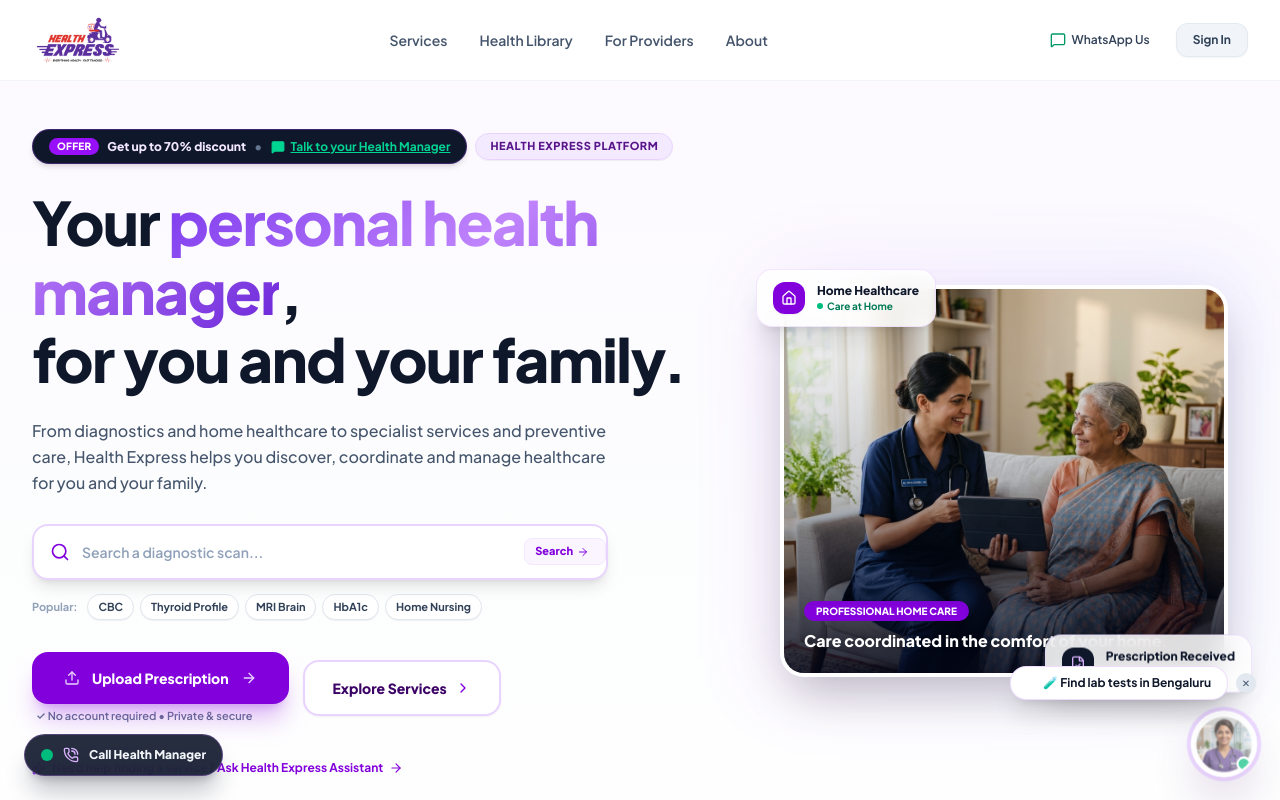
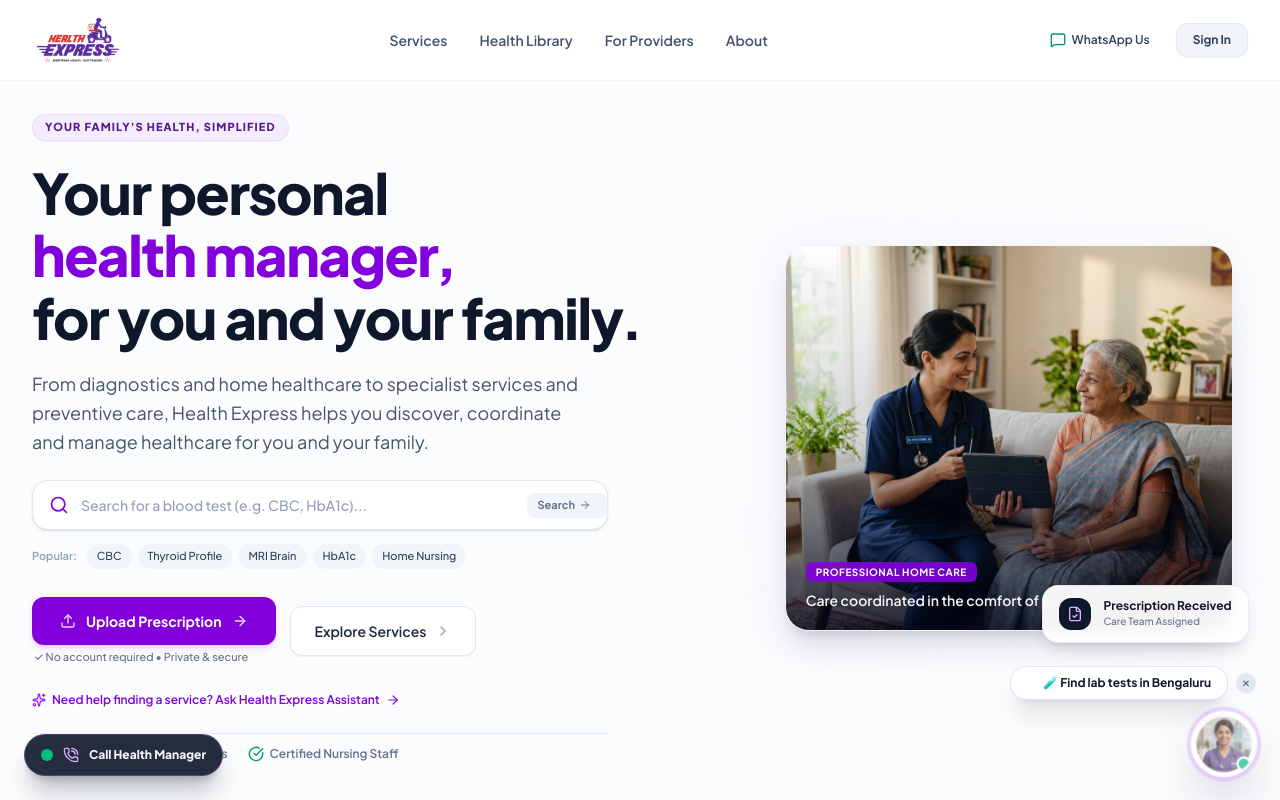
Before and after one commit to Tarunmakode123/healthexpressweb, a React (Vite) app: page / in a window 1280 px wide. Shown: the top 800 px of the page. Built offline with nearby package versions, Linux system fonts and the light colour scheme.

Commit message:
refactor: apply editorial brand reset to hero section with single eyebrow, restrained purple accents, and max 1 floating card

```diff
--- a/src/components/sections/HeroSection.jsx
+++ b/src/components/sections/HeroSection.jsx
@@ -2,16 +2,16 @@
 import { Link, useNavigate } from 'react-router-dom';
 import {
   Search, Upload, ArrowRight, CheckCircle, Sparkles, MessageSquare,
-  FlaskConical, Scan, Home, Dna, FileCheck, ShieldCheck, ChevronRight, Activity, X
+  FlaskConical, Scan, Home, Dna, FileCheck, ShieldCheck, ChevronRight, X
 } from 'lucide-react';
 import { openWhatsApp } from '../../utils/whatsapp';
-import DiscountHeroBanner from '../common/DiscountHeroBanner';
 import { searchServicesQuery } from '../../services/serviceSearchEngine';
 
 const ROTATING_PLACEHOLDERS = [
-  "Search for a blood test...",
-  "Find nursing care at home...",
-  "Search a diagnostic scan...",
+  "Search healthcare services, tests, scans or care...",
+  "Search for a blood test (e.g. CBC, HbA1c)...",
+  "Find nursing care or dressing at home...",
+  "Search a diagnostic scan (e.g. MRI, CT)...",
   "Find a health package..."
 ];
 
@@ -36,7 +36,7 @@
   useEffect(() => {
     const interval = setInterval(() => {
       setPlaceholderIndex((prev) => (prev + 1) % ROTATING_PLACEHOLDERS.length);
-    }, 3200);
+    }, 3500);
     return () => clearInterval(interval);
   }, []);
 
@@ -75,50 +75,48 @@
   };
 
   const handleOpenChatbot = () => {
-    // Dispatch custom event to trigger global assistant modal
     window.dispatchEvent(new CustomEvent('open-health-express-assistant'));
   };
 
   return (
-    <section className="relative overflow-hidden bg-gradient-to-b from-purple-50/60 via-slate-50/40 to-white pt-6 pb-16 md:pt-12 md:pb-24">
+    <section className="relative overflow-hidden bg-slate-50/50 pt-4 pb-12 sm:pt-8 sm:pb-20">
 
-      {/* Subtle Background Ambient Glow Orbs */}
-      <div className="absolute top-0 right-1/4 w-96 h-96 bg-purple-200/30 rounded-full blur-3xl pointer-events-none -z-10 animate-pulse-glow" />
-      <div className="absolute bottom-10 left-10 w-80 h-80 bg-indigo-200/20 rounded-full blur-2xl pointer-events-none -z-10" />
+      {/* Soft Ambient Radial Background Lighting */}
+      <div className="absolute top-0 right-1/4 w-[480px] h-[480px] bg-purple-100/40 rounded-full blur-3xl pointer-events-none -z-10" />
+      <div className="absolute bottom-0 left-10 w-96 h-96 bg-indigo-100/30 rounded-full blur-3xl pointer-events-none -z-10" />
 
       <div className="max-w-7xl mx-auto px-4 sm:px-6 lg:px-8 relative z-10">
-        <div className="grid grid-cols-1 lg:grid-cols-12 gap-10 lg:gap-8 items-center">
+        <div className="grid grid-cols-1 lg:grid-cols-12 gap-8 lg:gap-12 items-center">
 
-          {/* LEFT COLUMN: POSITIONING, HEADLINE, SEARCH & CTAS */}
-          <div className="lg:col-span-7 space-y-6 text-left">
+          {/* LEFT COLUMN: EDITORIAL BRAND POSITIONING & DISCOVERY SYSTEM */}
+          <div className="lg:col-span-7 space-y-5 text-left">
 
-            {/* Positioning Eyebrow & Promo Offer */}
-            <div className="flex flex-wrap items-center gap-2">
-              <DiscountHeroBanner />
-
-              <span className="px-3.5 py-1 rounded-full bg-purple-100/90 border border-purple-200 text-purple-900 font-extrabold text-[11px] uppercase tracking-wider shadow-2xs">
-                HEALTH EXPRESS PLATFORM
+            {/* SINGLE SUBTLE EYEBROW */}
+            <div>
+              <span className="inline-flex items-center gap-1.5 px-3 py-1 rounded-full bg-purple-100/80 border border-purple-200/60 text-purple-900 font-extrabold text-[11px] uppercase tracking-widest shadow-2xs">
+                YOUR FAMILY'S HEALTH, SIMPLIFIED
               </span>
             </div>
 
-            {/* Premium Editorial Headline */}
-            <h1 className="text-3xl sm:text-5xl lg:text-6xl font-extrabold text-slate-900 tracking-tight leading-[1.14]">
-              Your <span className="gradient-text-purple">personal health manager</span>,<br />
+            {/* EDITORIAL BRAND HEADLINE */}
+            <h1 className="text-3xl sm:text-5xl lg:text-[56px] font-extrabold text-slate-900 tracking-tight leading-[1.12]">
+              Your personal<br />
+              <span className="text-purple-700">health manager,</span><br />
               for you and your family.
             </h1>
 
-            {/* Supporting Description */}
-            <p className="text-sm sm:text-base text-slate-600 font-medium leading-relaxed max-w-[580px]">
+            {/* CONCISE SUPPORTING COPY */}
+            <p className="text-base sm:text-lg text-slate-600 font-normal leading-relaxed max-w-[560px]">
               From diagnostics and home healthcare to specialist services and preventive care, Health Express helps you discover, coordinate and manage healthcare for you and your family.
             </p>
 
             {/* UNIVERSAL HEALTHCARE COMMAND SEARCH */}
             <div ref={searchContainerRef} className="relative max-w-xl space-y-2.5 pt-1">
 
-              {/* Command Search Bar Input Container */}
+              {/* Search Bar Input */}
               <div
-                className={`relative flex items-center bg-white rounded-2xl border-2 transition-all duration-300 shadow-lg ${
-                  isSearchFocused ? 'border-purple-600 ring-4 ring-purple-100' : 'border-purple-200 hover:border-purple-300'
+                className={`relative flex items-center bg-white rounded-2xl border transition-all duration-200 shadow-sm ${
+                  isSearchFocused ? 'border-purple-600 ring-3 ring-purple-100' : 'border-slate-200 hover:border-slate-300'
                 }`}
               >
                 <div className="pl-4 text-purple-700">
@@ -131,7 +129,7 @@
                   onChange={(e) => setSearchQuery(e.target.value)}
                   onFocus={() => setIsSearchFocused(true)}
                   placeholder={ROTATING_PLACEHOLDERS[placeholderIndex]}
-                  className="w-full py-4 pl-3 pr-10 text-xs sm:text-sm font-semibold text-slate-900 placeholder:text-slate-400 bg-transparent outline-none"
+                  className="w-full py-3.5 pl-3 pr-10 text-xs sm:text-sm font-medium text-slate-900 placeholder:text-slate-400 bg-transparent outline-none"
                 />
 
                 {searchQuery ? (
@@ -142,25 +140,25 @@
                     <X className="w-4 h-4" />
                   </button>
                 ) : (
-                  <div className="pr-4 hidden sm:flex items-center gap-1 text-[11px] font-extrabold text-purple-700 bg-purple-50 px-2.5 py-1 rounded-lg border border-purple-100">
+                  <div className="pr-4 hidden sm:flex items-center gap-1 text-[11px] font-bold text-slate-500 bg-slate-100 px-2.5 py-1 rounded-lg">
                     <span>Search</span>
                     <ArrowRight className="w-3 h-3" />
                   </div>
                 )}
               </div>
 
-              {/* SEARCH SUGGESTIONS & AUTOCOMPLETE DROPDOWN */}
+              {/* SEARCH AUTOCOMPLETE DROPDOWN */}
               {isSearchFocused && (
-                <div className="absolute top-full left-0 right-0 mt-2 bg-white rounded-2xl border border-purple-200 shadow-2xl z-50 overflow-hidden animate-in fade-in">
+                <div className="absolute top-full left-0 right-0 mt-2 bg-white rounded-2xl border border-slate-200 shadow-xl z-50 overflow-hidden animate-in fade-in">
 
                   {isSearching ? (
                     <div className="p-4 text-xs font-semibold text-slate-500 flex items-center gap-2">
                       <div className="w-3.5 h-3.5 border-2 border-purple-600 border-t-transparent rounded-full animate-spin" />
-                      <span>Searching healthcare catalog...</span>
+                      <span>Searching catalog...</span>
                     </div>
                   ) : searchQuery && searchResults.length > 0 ? (
                     <div className="p-2 space-y-1">
-                      <div className="px-3 py-1 text-[10px] uppercase font-extrabold tracking-wider text-slate-400">
+                      <div className="px-3 py-1 text-[10px] uppercase font-bold tracking-wider text-slate-400">
                         Matching Healthcare Services
                       </div>
                       {searchResults.map((item) => (
@@ -185,38 +183,38 @@
                     </div>
                   ) : searchQuery && searchResults.length === 0 ? (
                     <div className="p-5 text-center space-y-2">
-                      <p className="text-xs text-slate-600 font-semibold">No direct service matches for "{searchQuery}".</p>
+                      <p className="text-xs text-slate-600 font-medium">No direct service matches for "{searchQuery}".</p>
                       <button
                         onClick={() => {
                           setIsSearchFocused(false);
                           openWhatsApp(`Hello Health Express! I am looking for assistance with "${searchQuery}". Please guide me.`);
                         }}
-                        className="inline-flex items-center gap-1.5 text-xs text-emerald-700 font-extrabold hover:underline"
+                        className="inline-flex items-center gap-1.5 text-xs text-emerald-700 font-bold hover:underline"
                       >
                         <MessageSquare className="w-3.5 h-3.5 fill-current" />
                         <span>Ask your Health Manager on WhatsApp</span>
                       </button>
                     </div>
                   ) : (
-                    /* Default Quick Categories when search focused */
+                    /* Default Service Quick Categories */
                     <div className="p-3 space-y-2 text-left">
-                      <div className="px-2 text-[10px] uppercase font-extrabold tracking-wider text-slate-400">
+                      <div className="px-2 text-[10px] uppercase font-bold tracking-wider text-slate-400">
                         Popular Service Categories
                       </div>
                       <div className="grid grid-cols-2 gap-2">
-                        <Link to="/services" onClick={() => setIsSearchFocused(false)} className="p-2.5 rounded-xl bg-purple-50/70 hover:bg-purple-100 text-xs font-bold text-purple-900 flex items-center gap-2">
+                        <Link to="/services" onClick={() => setIsSearchFocused(false)} className="p-2.5 rounded-xl bg-slate-50 hover:bg-purple-50 text-xs font-semibold text-slate-900 hover:text-purple-900 flex items-center gap-2 transition-colors">
                           <FlaskConical className="w-4 h-4 text-purple-700" />
                           <span>Lab Blood Tests</span>
                         </Link>
-                        <Link to="/services" onClick={() => setIsSearchFocused(false)} className="p-2.5 rounded-xl bg-purple-50/70 hover:bg-purple-100 text-xs font-bold text-purple-900 flex items-center gap-2">
+                        <Link to="/services" onClick={() => setIsSearchFocused(false)} className="p-2.5 rounded-xl bg-slate-50 hover:bg-purple-50 text-xs font-semibold text-slate-900 hover:text-purple-900 flex items-center gap-2 transition-colors">
                           <Scan className="w-4 h-4 text-purple-700" />
                           <span>Diagnostic Imaging</span>
                         </Link>
-                        <Link to="/services" onClick={() => setIsSearchFocused(false)} className="p-2.5 rounded-xl bg-purple-50/70 hover:bg-purple-100 text-xs font-bold text-purple-900 flex items-center gap-2">
+                        <Link to="/services" onClick={() => setIsSearchFocused(false)} className="p-2.5 rounded-xl bg-slate-50 hover:bg-purple-50 text-xs font-semibold text-slate-900 hover:text-purple-900 flex items-center gap-2 transition-colors">
                           <Home className="w-4 h-4 text-purple-700" />
                           <span>Home Nursing Care</span>
                         </Link>
-                        <Link to="/services" onClick={() => setIsSearchFocused(false)} className="p-2.5 rounded-xl bg-purple-50/70 hover:bg-purple-100 text-xs font-bold text-purple-900 flex items-center gap-2">
+                        <Link to="/services" onClick={() => setIsSearchFocused(false)} className="p-2.5 rounded-xl bg-slate-50 hover:bg-purple-50 text-xs font-semibold text-slate-900 hover:text-purple-900 flex items-center gap-2 transition-colors">
                           <Dna className="w-4 h-4 text-purple-700" />
                           <span>Genetics & Genomics</span>
                         </Link>
@@ -227,9 +225,9 @@
                 </div>
               )}
 
-              {/* 5 POPULAR SEARCH CHIPS */}
+              {/* POPULAR SEARCH SUGGESTION CHIPS */}
               <div className="flex flex-wrap items-center gap-1.5 pt-1">
-                <span className="text-[11px] font-bold text-slate-400 mr-1">Popular:</span>
+                <span className="text-[11px] font-semibold text-slate-400 mr-1">Popular:</span>
                 {POPULAR_CHIPS.map((chip) => (
                   <button
                     key={chip.label}
@@ -237,7 +235,7 @@
                       setSearchQuery(chip.query);
                       setIsSearchFocused(true);
                     }}
-                    className="px-2.5 py-1 rounded-full bg-white hover:bg-purple-50 text-slate-700 hover:text-purple-900 border border-slate-200 text-[11px] font-bold transition-all shadow-2xs cursor-pointer"
+                    className="px-2.5 py-1 rounded-full bg-slate-100 hover:bg-purple-50 text-slate-700 hover:text-purple-900 text-[11px] font-medium transition-colors cursor-pointer"
                   >
                     {chip.label}
                   </button>
@@ -249,46 +247,46 @@
             {/* PRIMARY & SECONDARY ACTION BUTTONS */}
             <div className="flex flex-col sm:flex-row items-stretch sm:items-center gap-3.5 pt-2">
 
-              {/* PRIMARY CTA: Upload Prescription with Microcopy */}
-              <div className="space-y-1">
+              {/* PRIMARY CTA */}
+              <div>
                 <button
                   onClick={onOpenUploadModal}
-                  className="w-full sm:w-auto group relative px-8 py-4 rounded-2xl bg-purple-700 hover:bg-purple-800 text-white font-extrabold text-sm shadow-xl shadow-purple-700/25 transition-all duration-300 hover:scale-[1.02] active:scale-[0.98] flex items-center justify-center gap-3 touch-target"
+                  className="w-full sm:w-auto px-7 py-3.5 rounded-xl bg-purple-700 hover:bg-purple-800 text-white font-bold text-sm shadow-md shadow-purple-700/15 transition-all flex items-center justify-center gap-2.5 touch-target active:scale-95"
                 >
-                  <Upload className="w-4 h-4 text-purple-200 group-hover:scale-110 transition-transform" />
+                  <Upload className="w-4 h-4 text-purple-200" />
                   <span>Upload Prescription</span>
-                  <ArrowRight className="w-4 h-4 text-purple-200 group-hover:translate-x-1 transition-transform" />
+                  <ArrowRight className="w-4 h-4 text-purple-200" />
                 </button>
-                <div className="text-[11px] text-slate-500 font-semibold text-center sm:text-left pl-1">
+                <div className="text-[11px] text-slate-500 font-medium text-center sm:text-left pt-1 pl-0.5">
                   ✓ No account required • Private & secure
                 </div>
               </div>
 
-              {/* SECONDARY CTA: Explore Services */}
+              {/* SECONDARY CTA */}
               <Link
                 to="/services"
-                className="w-full sm:w-auto px-7 py-4 rounded-2xl bg-white hover:bg-purple-50 border-2 border-purple-200 text-purple-950 font-extrabold text-sm shadow-xs transition-all duration-300 hover:scale-[1.02] active:scale-[0.98] flex items-center justify-center gap-2 touch-target"
+                className="w-full sm:w-auto px-6 py-3.5 rounded-xl bg-white hover:bg-slate-50 border border-slate-200 text-slate-800 font-semibold text-sm shadow-2xs transition-all flex items-center justify-center gap-2 touch-target active:scale-95"
               >
                 <span>Explore Services</span>
-                <ChevronRight className="w-4 h-4 text-purple-700" />
+                <ChevronRight className="w-4 h-4 text-slate-400" />
               </Link>
 
             </div>
 
-            {/* CONTEXTUAL AI ASSISTANT ENTRY LINK */}
-            <div className="pt-2">
+            {/* ASSISTANT ENTRY LINK */}
+            <div className="pt-1">
               <button
                 onClick={handleOpenChatbot}
-                className="inline-flex items-center gap-1.5 text-xs text-purple-700 font-bold hover:text-purple-900 group cursor-pointer"
+                className="inline-flex items-center gap-1.5 text-xs text-purple-700 font-semibold hover:text-purple-900 group cursor-pointer"
               >
-                <Sparkles className="w-3.5 h-3.5 text-purple-600 fill-purple-200" />
+                <Sparkles className="w-3.5 h-3.5 text-purple-600 fill-purple-100" />
                 <span>Need help finding a service? Ask Health Express Assistant</span>
                 <ArrowRight className="w-3.5 h-3.5 group-hover:translate-x-1 transition-transform" />
               </button>
             </div>
 
-            {/* Clinical Trust Statements (Factual Only) */}
-            <div className="flex flex-wrap items-center gap-4 text-xs font-bold text-slate-600 pt-3 border-t border-slate-200/60 max-w-xl">
+            {/* TRUST STATEMENTS */}
+            <div className="flex flex-wrap items-center gap-5 text-xs font-semibold text-slate-500 pt-3 border-t border-slate-200/80 max-w-xl">
               <div className="flex items-center gap-1.5">
                 <CheckCircle className="w-4 h-4 text-emerald-600 shrink-0" />
                 <span>NABL Accredited Partner Labs</span>
@@ -301,55 +299,39 @@
 
           </div>
 
-          {/* RIGHT COLUMN: ASYMMETRIC LAYERED VISUAL ENVIRONMENT */}
-          <div className="lg:col-span-5 flex justify-center pt-6 lg:pt-0">
+          {/* RIGHT COLUMN: INTEGRATED EDITORIAL HUMAN CARE PHOTOGRAPHY */}
+          <div className="lg:col-span-5 flex justify-center pt-4 lg:pt-0">
             <div className="relative w-full max-w-md">
 
-              {/* LAYER 1: Ambient Lighting Glow */}
-              <div className="absolute -inset-4 bg-gradient-to-r from-purple-500/15 to-indigo-600/15 rounded-3xl opacity-70 blur-2xl -z-10" />
+              {/* Subtle Natural Background Depth Glow */}
+              <div className="absolute -inset-3 bg-gradient-to-tr from-purple-200/40 via-indigo-100/30 to-slate-100/50 rounded-[32px] blur-xl -z-10" />
 
-              {/* LAYER 3: TRANSLUCENT GLASS UI FLOATING CARDS (MAXIMUM 2) */}
-
-              {/* Card 1 (Upper-left edge): Home Healthcare (Desktop view) */}
-              <div className="hidden sm:flex absolute -top-4 -left-6 z-20 glass-card px-4 py-3 rounded-2xl shadow-xl border border-purple-200/90 items-center gap-3 backdrop-blur-md animate-float">
-                <div className="w-8 h-8 rounded-xl bg-purple-700 text-white flex items-center justify-center font-bold text-xs shadow-xs shrink-0">
-                  <Home className="w-4 h-4" />
+              {/* SINGLE SUBTLE CONTEXTUAL FLOATING CARD (STRICT MAX 1) */}
+              <div className="hidden sm:flex absolute -bottom-3 -right-3 sm:-right-4 z-20 bg-white/95 px-4 py-3 rounded-2xl shadow-lg border border-slate-200/80 items-center gap-3 backdrop-blur-sm">
+                <div className="w-8 h-8 rounded-xl bg-slate-900 text-white flex items-center justify-center font-bold text-xs shrink-0">
+                  <FileCheck className="w-4 h-4 text-purple-300" />
                 </div>
                 <div className="text-left">
-                  <div className="text-xs font-extrabold text-slate-900">Home Healthcare</div>
-                  <div className="text-[10px] text-emerald-700 font-bold flex items-center gap-1">
-                    <span className="w-1.5 h-1.5 rounded-full bg-emerald-500 animate-pulse" />
-                    Care at Home
-                  </div>
+                  <div className="text-xs font-bold text-slate-900">Prescription Received</div>
+                  <div className="text-[10px] text-slate-500 font-medium">Care Team Assigned</div>
                 </div>
               </div>
 
-              {/* Card 2 (Lower-right edge): Prescription Received (Mobile + Desktop) */}
-              <div className="flex absolute -bottom-3 -right-3 sm:-bottom-4 sm:-right-6 z-20 glass-card px-3.5 py-2.5 sm:px-4 sm:py-3 rounded-2xl shadow-xl border border-purple-200/90 items-center gap-3 backdrop-blur-md animate-float-delayed">
-                <div className="w-8 h-8 rounded-xl bg-slate-900 text-white flex items-center justify-center font-bold text-xs shadow-xs shrink-0">
-                  <FileCheck className="w-4 h-4 text-purple-300" />
-                </div>
-                <div className="text-left">
-                  <div className="text-xs font-extrabold text-slate-900">Prescription Received</div>
-                  <div className="text-[10px] text-slate-500 font-semibold">Care Team Assigned</div>
-                </div>
-              </div>
-
-              {/* LAYER 2: MAIN HEALTHCARE EDITORIAL PHOTOGRAPHY CONTAINER */}
-              <div className="relative bg-white rounded-3xl overflow-hidden shadow-2xl border-4 border-white group text-left">
+              {/* EDITORIAL HEALTHCARE PHOTOGRAPHY CONTAINER */}
+              <div className="relative bg-white rounded-3xl overflow-hidden shadow-xl border border-slate-100 text-left">
                 <div className="relative h-80 sm:h-96 w-full overflow-hidden">
                   <img
                     src="/hero_home_care.jpg"
-                    alt="Health Express Care Manager providing personalized healthcare assistance"
-                    className="w-full h-full object-cover object-center group-hover:scale-105 transition-transform duration-700"
+                    alt="Health Express Care Manager providing personalized home healthcare"
+                    className="w-full h-full object-cover object-center"
                   />
-                  <div className="absolute inset-0 bg-gradient-to-t from-slate-950/85 via-slate-950/20 to-transparent" />
+                  <div className="absolute inset-0 bg-gradient-to-t from-slate-950/80 via-slate-950/15 to-transparent" />
 
                   <div className="absolute bottom-5 left-5 right-5 text-white">
-                    <span className="text-[10px] font-black uppercase px-3 py-1 rounded-full bg-purple-700 text-white backdrop-blur-md shadow-inner">
+                    <span className="text-[10px] font-bold uppercase tracking-wider px-2.5 py-1 rounded-md bg-purple-700/90 text-white backdrop-blur-xs">
                       Professional Home Care
                     </span>
-                    <h3 className="text-sm sm:text-base font-extrabold text-white mt-2 drop-shadow-sm">
+                    <h3 className="text-sm font-semibold text-white/95 mt-2">
                       Care coordinated in the comfort of your home.
                     </h3>
                   </div>
```
